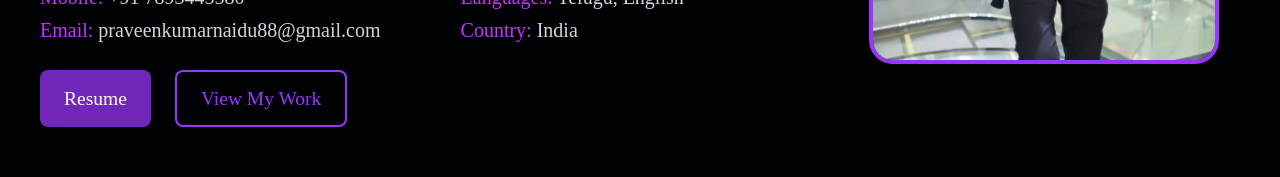
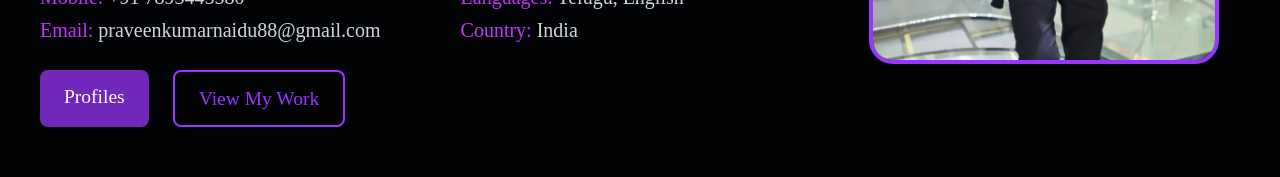
Before and after one commit to avpkn25/PORTFOLIO, a React (Vite) app: page /about in a window 1280 px wide. Shown: the part 540-717 px from the top of the page. Built offline with nearby package versions, Linux system fonts and the light colour scheme; a web font is replaced by a local one.

Commit message:
changed about page added profiles link

```diff
--- a/src/components/SocialLinks.jsx
+++ b/src/components/SocialLinks.jsx
@@ -13,7 +13,7 @@ const SocialLinks = () => {
 
   const socialLinks = [
     { icon: <Linkedin className="w-6 h-6" />, url: 'https://linkedin.com/in/avpkn25', label: 'LinkedIn' },
-    { icon: <Send className="w-6 h-6" />, url: 'https://t.me/AVPKN_25', label: 'Telegram' },
+    { icon: <Send className="w-6 h-6" />, url: 'https://t.me/avpkn25', label: 'Telegram' },
     { icon: <Instagram className="w-6 h-6" />, url: 'https://instagram.com/avpkn25', label: 'Instagram' },
     { icon: <Twitter className="w-6 h-6" />, url: 'https://x.com/avpkn25', label: 'Twitter' }
   ];
--- a/src/pages/About.jsx
+++ b/src/pages/About.jsx
@@ -122,7 +122,15 @@ const About = () => {
                 <motion.button
                   whileHover={{ scale: 1.05 }}
                   whileTap={{ scale: 0.95 }}
-                  className="bg-[#7127ba] text-white px-6 py-3 rounded-lg hover:bg-[#2e1452] transition-colors"
+                  className="hidden sm:flex bg-[#7127ba] text-white px-6 py-3 rounded-lg hover:bg-[#2e1452] transition-colors"
+                  onClick={() => window.open("https://linktr.ee/avpkn25", "_blank")}
+                >
+                  Profiles
+                </motion.button>
+                <motion.button
+                  whileHover={{ scale: 1.05 }}
+                  whileTap={{ scale: 0.95 }}
+                  className="sm:hidden bg-[#7127ba] text-white px-6 py-3 rounded-lg hover:bg-[#2e1452] transition-colors"
                   onClick={() => window.open("https://drive.google.com/file/d/1FiELjZMq1kI_F8k-LhWxASkRDQyWR-k8/view?usp=sharing", "_blank")}
                 >
                   Resume
```
